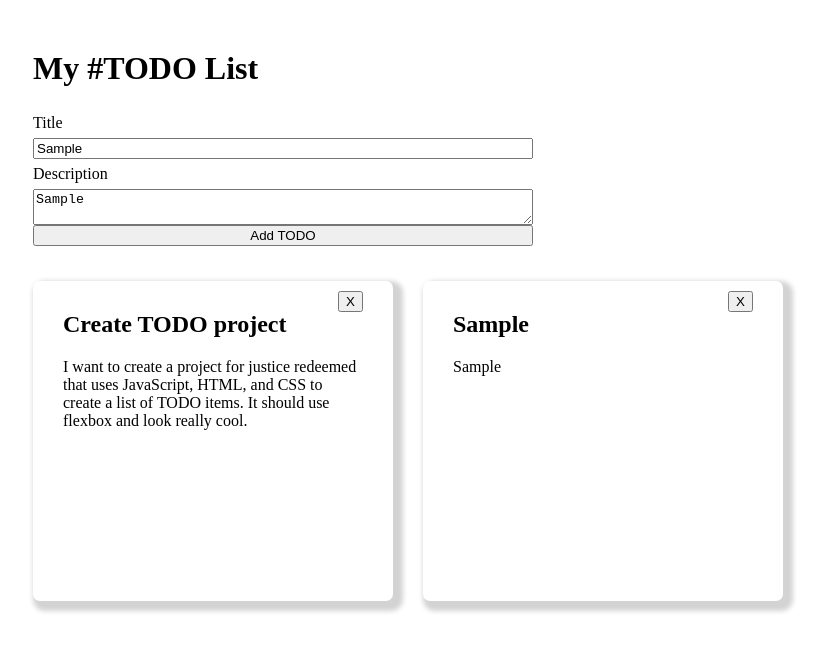
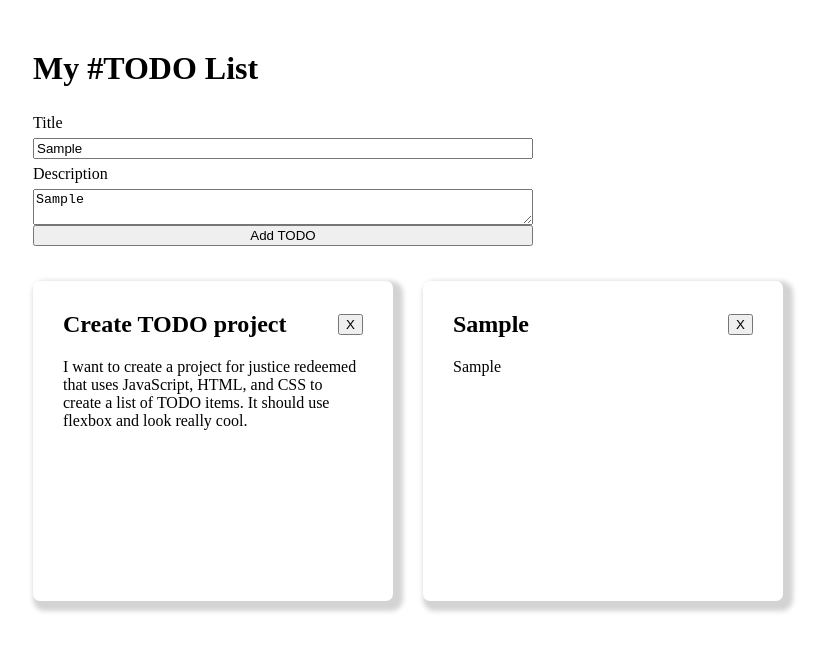
Before and after one commit to dhifkall/To-do-list-project, a plain HTML site: page index.html in a window 1280 px wide. Both pictures are taken after typing "Sample", "Sample" into the empty fields and a click on the button "Add TODO". Shown: the whole page, without its empty margins (17-842 px from the left). Drawn offline with Linux system fonts and the light colour scheme.

Commit message:
suggested corrections

```diff
--- a/javascript.js
+++ b/javascript.js
@@ -11,7 +11,7 @@ function makeListBox(event) {
   header.className = 'todo-header';
   toDoDiv.appendChild(header);
   let header2 = document.createElement('h2');
-  header2.innerHTML = title.value;
+  header2.innerText = title.value;
   header.appendChild(header2);
   let button = document.createElement('button');
   button.className = 'close-button';
@@ -21,7 +21,7 @@ function makeListBox(event) {
   header.appendChild(button);
   let descriptionDiv = document.createElement('div');
   descriptionDiv.className = "todo-description";
-  descriptionDiv.innerHTML = description.value;
+  descriptionDiv.innerText = description.value;
   toDoDiv.appendChild(descriptionDiv);
 
   toDoContainer.appendChild(toDoDiv);
@@ -34,7 +34,7 @@ function makeListBox(event) {
  */
 function addToDo(event) {
   event.preventDefault();
-  onsubmit = makeListBox('submit');
+  makeListBox('submit');
 }
 
 /**
--- a/styles.css
+++ b/styles.css
@@ -44,7 +44,7 @@ form:first-child {
 
 .close-button {
     margin-left:auto;
-    align-self:flex-start;
+    align-self:center;
 }
 
 
```
